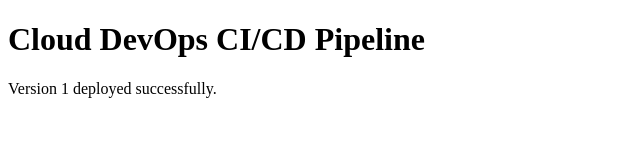
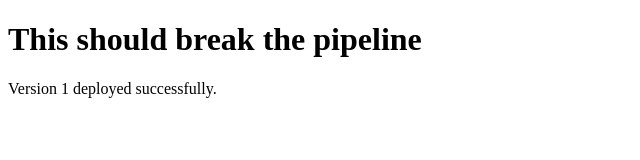
Before and after one commit to JFenner2/cloud-devops-cicd-pipeline, a plain HTML site: page app/index.html in a window 1280 px wide. Shown: the whole page, without its empty margins (0-640 px from the left). Drawn offline with Linux system fonts and the light colour scheme.

Commit message:
Modify homepage heading

```diff
--- a/app/index.html
+++ b/app/index.html
@@ -6,7 +6,7 @@
   <title>Cloud DevOps CI/CD Project</title>
 </head>
 <body>
-  <h1>Cloud DevOps CI/CD Pipeline</h1>
+  <h1>This should break the pipeline</h1>
   <p>Version 1 deployed successfully.</p>
 </body>
 </html>
```
